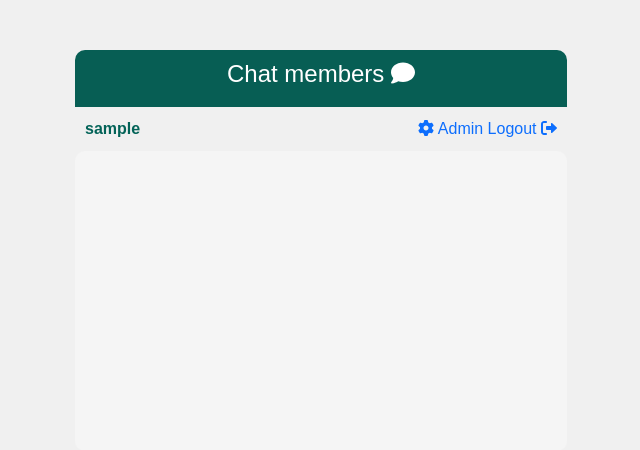
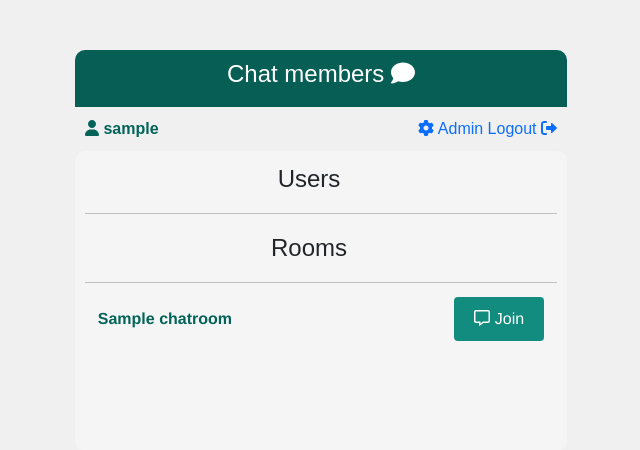
Before and after one commit to vyordanov1/chat, a Django app: page /chat/members/ in a window 1280 px wide. Shown: the top 450 px of the page, without its empty margins (319-959 px from the left). Run offline with Django 5.2, Linux system fonts and the light colour scheme; a user stored in the database is signed in; tables that the repository leaves empty hold one stand-in row (values such as "Sample post"); parts of the project's set-up code (start-up, migrations or seed data) failed here and were passed over; some libraries are stand-ins or nearby versions.

Commit message:
Add functionality for group chats

```diff
--- a/app/chat/models.py
+++ b/app/chat/models.py
@@ -29,12 +29,17 @@ class ChatRoom(models.Model):
         null=True,
         editable=False
     )
+    name = models.CharField(
+        blank=True,
+        max_length=255,
+    )
 
 
 class UserChatRoom(models.Model):
     user = models.ForeignKey(
         to=User,
         on_delete=models.CASCADE,
+        related_name='chatrooms',
     )
     chat_room = models.ForeignKey(
         to=ChatRoom,
--- a/app/chat/static/chat/css/style.css
+++ b/app/chat/static/chat/css/style.css
@@ -116,8 +116,9 @@ tr:nth-child(even) {
     background-color: #f5f5f5;
     padding: 10px;
     border-radius: 10px;
-    height: 300px;
-    max-height: 300px;
+    min-height: 300px;
+    height: fit-content;
+    max-height: 75vh;
     /* Set a maximum height for the chat container */
     overflow-y: auto;
     /* Add a vertical scrollbar when needed */
--- a/app/chat/static/chat/js/scripts.js
+++ b/app/chat/static/chat/js/scripts.js
@@ -15,7 +15,7 @@ chatSocket.onmessage = function(e) {
     const data = JSON.parse(e.data);
     let messageContainer = document.querySelector("#chat__message__container");
     let div = document.createElement("div");
-    div.className = (data.username === chatUser) ? "chat-message right" : "chat-message left";
+    div.className = (data.username === username) ? "chat-message left" : "chat-message right";
     if (data.message != '') {
         div.innerHTML = `<div class="message-content">
         <span class="message-username">${data.username.charAt(0).toUpperCase() + data.username.slice(1)}</span>
--- a/app/chat/templates/chat/admin.html
+++ b/app/chat/templates/chat/admin/admin.html
@@ -2,6 +2,7 @@
 {% load static %}
 {% block chat_container %}
 {% load custom_filters %}
+    {{ rooms }}
     <div class="content">
         <div class="row">
             <div class="col">
@@ -13,7 +14,7 @@
                 </a>
             </div>
             <div class="col">
-                <a href="">
+                <a href="{% url page_data.manage_rooms %}">
                     <div class="admin-card">
                         <i class="fa-solid fa-door-open icon"></i><br>
                         Manage Chat Rooms
--- a/app/chat/templates/chat/main.html
+++ b/app/chat/templates/chat/main.html
@@ -10,6 +10,7 @@
     <div class="chat-logout">
         {% if request.user.is_authenticated %}
             <div style="float: left; font-weight: bold; color: #036358">
+                <i class="fa-solid fa-user"></i>
                 {{ user.username }}
             </div>
             <div style="float: right;">
--- a/app/chat/templates/chat/members.html
+++ b/app/chat/templates/chat/members.html
@@ -2,6 +2,9 @@
 {% load static %}
 {% block chat_container %}
 {% load custom_filters %}
+    <div class="container row align-items-center justify-content-center" style="font-size: 24px">
+        Users
+    </div><hr>
     {% for u in users %}
         <div class="chat-members-div">
             <div class="member-info">
@@ -22,4 +25,23 @@
             </div>
         </div>
     {% endfor %}
+    <div class="container row align-items-center justify-content-center" style="font-size: 24px">
+        Rooms
+    </div><hr>
+        {% for r in rooms %}
+        <div class="chat-members-div">
+            <div class="member-info">
+                {{ r.name }}
+            </div>
+            <div class="start-chat">
+                <a href="/chat/group/{{ r.uuid|remove_hyphens}}/">
+                    <button>
+                        <i class="fa-regular fa-message"></i>
+                        Join
+                    </button>
+                </a>
+            </div>
+        </div>
+    {% endfor %}
+
 {% endblock chat_container %}
--- a/app/chat/templates/chat/register.html
+++ b/app/chat/templates/chat/register.html
@@ -5,15 +5,19 @@
     <form method="POST" class="login-form" id="login-form">
     {% csrf_token %}
         <div id="username-input">
+            <i class="fa-solid fa-user icon"></i>
             {{form.username}}
         </div>
         <div id="email-input">
+            <i class="fa-solid fa-envelope icon"></i>
             {{form.email}}
         </div>
         <div id="password1-input">
+            <i class="fa-solid fa-lock icon"></i>
             {{form.password1}}
         </div>
         <div id="password2-input">
+            <i class="fa-solid fa-lock icon"></i>
             {{form.password2}}
         </div>
         <button type="submit">Sign up</button>
--- a/app/chat/templates/chat/room.html
+++ b/app/chat/templates/chat/room.html
@@ -4,12 +4,13 @@
 {% load custom_filters %}
     <div class="chat-container">
         <div class="chat-header">
-            <h1>{{ page_data.chat_user.username }}
+            <h1>{{ room.name }}
                 <i class="fas fa-comment"></i>
             </h1>
         </div>
         <div class="chat-leave">
             <div style="float: left; font-weight: bold; color: #036358">
+                <i class="fa-solid fa-user"></i>
                 {{ user.username }}
             </div>
             <div style="float: right;">
--- a/app/chat/urls.py
+++ b/app/chat/urls.py
@@ -4,11 +4,15 @@ from django.contrib.auth.views import LoginView, LogoutView
 
 urlpatterns = [
     path('admin/', admin_page, name='admin'),
+    path('manage_rooms/', manage_rooms, name='manage_rooms'),
+    path('create_room/', create_room, name='create_room'),
+    path('delete_room/<uuid:room_uuid>/', delete_room, name='delete_room'),
     path('members/', index, name='index'),
     path('login/', LoginView.as_view(
         template_name='chat/login.html'), name='login'),
     path('logout/', log_out, name='logout'),
     path('register/', register, name='register'),
     path('<str:room_name>/', room, name='room'),
+    path('group/<str:group_uuid>/', group_chat, name='group_chat'),
     path('', index, name='none'),
 ]
--- a/app/chat/views.py
+++ b/app/chat/views.py
@@ -1,12 +1,14 @@
+import uuid
 from django.contrib.auth.models import User
-from django.shortcuts import render, redirect
+from django.shortcuts import render, redirect, get_object_or_404
 from chat.forms import *
 from django.contrib.auth import login, authenticate, logout
 from chat.forms import RegistrationForm
-from django.http import HttpResponseRedirect
+from django.http import HttpResponseRedirect, JsonResponse
 from .models import Profile, ChatRoom, UserChatRoom
 from django.contrib.sessions.models import Session
 from django.utils import timezone
+from random_word import RandomWords
 
 # Create your views here.
 
@@ -14,6 +16,7 @@ def index(request):
     if not request.user.is_authenticated:
         return redirect('login')
     logged_in_users = get_active_users()
+    rooms = ChatRoom.objects.all()
     payload = {
         'users': User.objects.all().exclude(
             username=request.user.username,
@@ -25,7 +28,8 @@ def index(request):
                 'name': 'Logout'
             },
             'header': 'Chat members',
-        }
+        },
+        "rooms": rooms
     }
     return render(request, 'chat/members.html', context=payload)
 
@@ -78,9 +82,8 @@ def room(request, room_name):
         ).user_id
     )
     chat_room = get_or_create_room(request.user, chat_user)
-    logged_in_users = get_active_users()
 
-    context = {
+    payload = {
         "page_data": {
             "leave_btn": {
                 "url": "index",
@@ -91,7 +94,23 @@ def room(request, room_name):
         }
     }
     # return JsonResponse(context)
-    return render(request, template_name='chat/room.html', context=context)
+    return render(request, template_name='chat/room.html', context=payload)
+
+def group_chat(request, group_uuid):
+    room = ChatRoom.objects.get(uuid=group_uuid)
+
+    payload = {
+        "page_data": {
+            "leave_btn": {
+                "url": "index",
+                "name": "Leave Chat"
+            },
+            "chat_user": None,
+            "room_name": room.uuid_redacted
+        },
+        "room": room
+    }
+    return render(request, 'chat/room.html', context=payload)
 
 
 def get_or_create_room(user, dest_user):
@@ -107,6 +126,7 @@ def get_or_create_room(user, dest_user):
     if not chat_room:
         chat_room = ChatRoom.objects.create()
         chat_room.uuid_redacted = str(chat_room.uuid).replace('-', '')
+        chat_room.name = '-'.join([user.username, dest_user.username])
         chat_room.save()
         UserChatRoom.objects.create(user=user, chat_room=chat_room)
         UserChatRoom.objects.create(user=dest_user, chat_room=chat_room)
@@ -136,7 +156,52 @@ def admin_page(request):
                 'url': 'index',
                 'name': 'Return'
             },
-        }
+            "manage_rooms": 'manage_rooms'
+        },
     }
+    return render(request, 'chat/admin/admin.html', context=payload)
 
-    return render(request, 'chat/admin.html', context=payload)
+
+def manage_rooms(request):
+    chat_rooms = ChatRoom.objects.all()
+    rooms = []
+    for r in chat_rooms:
+        if r.uuid not in rooms:
+            rooms.append(
+                {
+                    "id": r.id,
+                    "uuid": r.uuid,
+                    "name": r.name,
+                    "members": [u.user for u in UserChatRoom.objects.filter(
+                        chat_room_id=r.id
+                    )]
+                }
+            )
+
+    payload = {
+        "page_data": {
+            "header": "Existing Chat Rooms",
+            "leave_btn": {
+                "url": "admin",
+                "name": "Return"
+            }
+        },
+        "rooms": rooms
+    }
+    return render(request, 'chat/admin/manage_rooms.html', context=payload)
+
+
+def create_room(request):
+    r = RandomWords()
+    room = ChatRoom.objects.create()
+    room.uuid_redacted = str(room.uuid).replace('-', '')
+    room.name = r.get_random_word()
+    room.save()
+    return redirect('manage_rooms')
+
+
+def delete_room(request, room_uuid):
+    if request.method == "GET":
+        room = get_object_or_404(ChatRoom, uuid=room_uuid)
+        room.delete()
+    return redirect('manage_rooms')
--- a/requirements.txt
+++ b/requirements.txt
@@ -19,3 +19,4 @@ channels_redis
 channels
 daphne
 django_browser_reload
+random-word
```
Also changed, not shown: other parts of app/chat/static/chat/css/style.css (+43 -2 lines), app/chat/templates/chat/admin/manage_rooms.html (added, +30 -0 lines).
